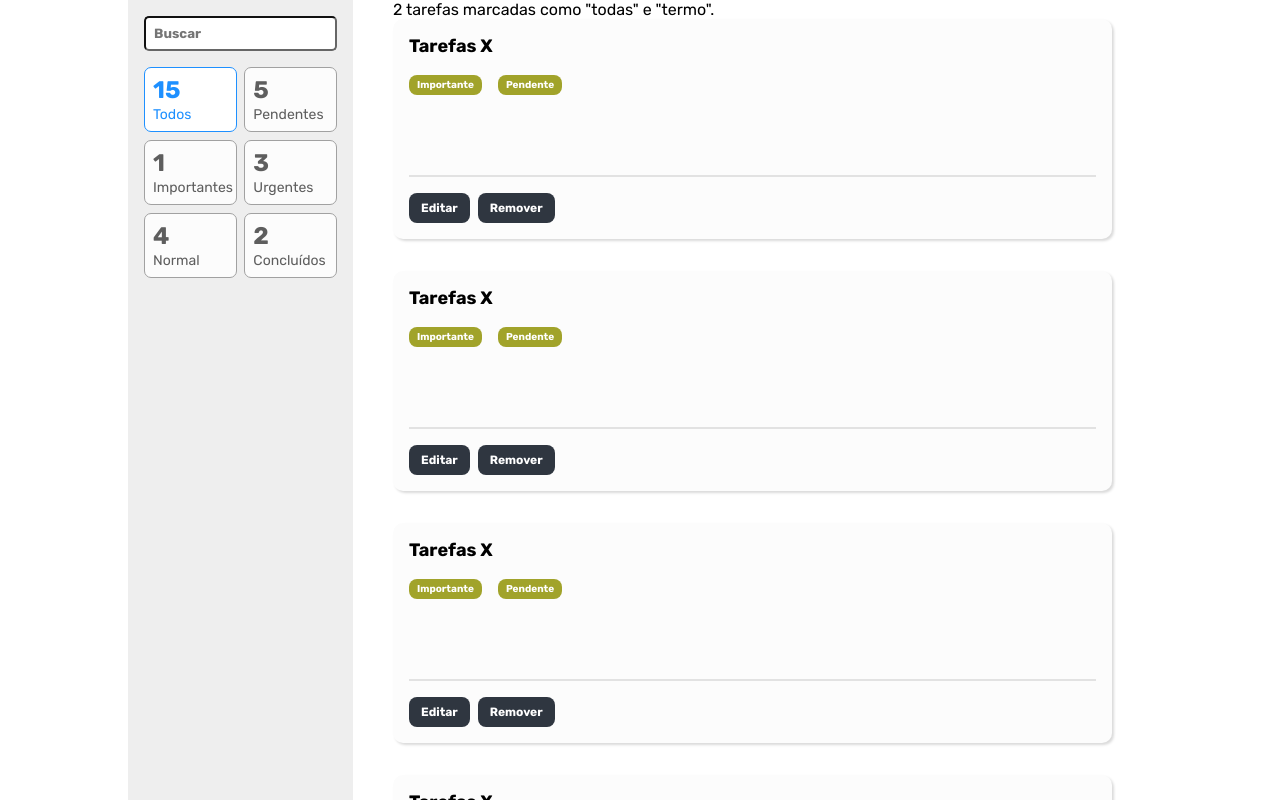
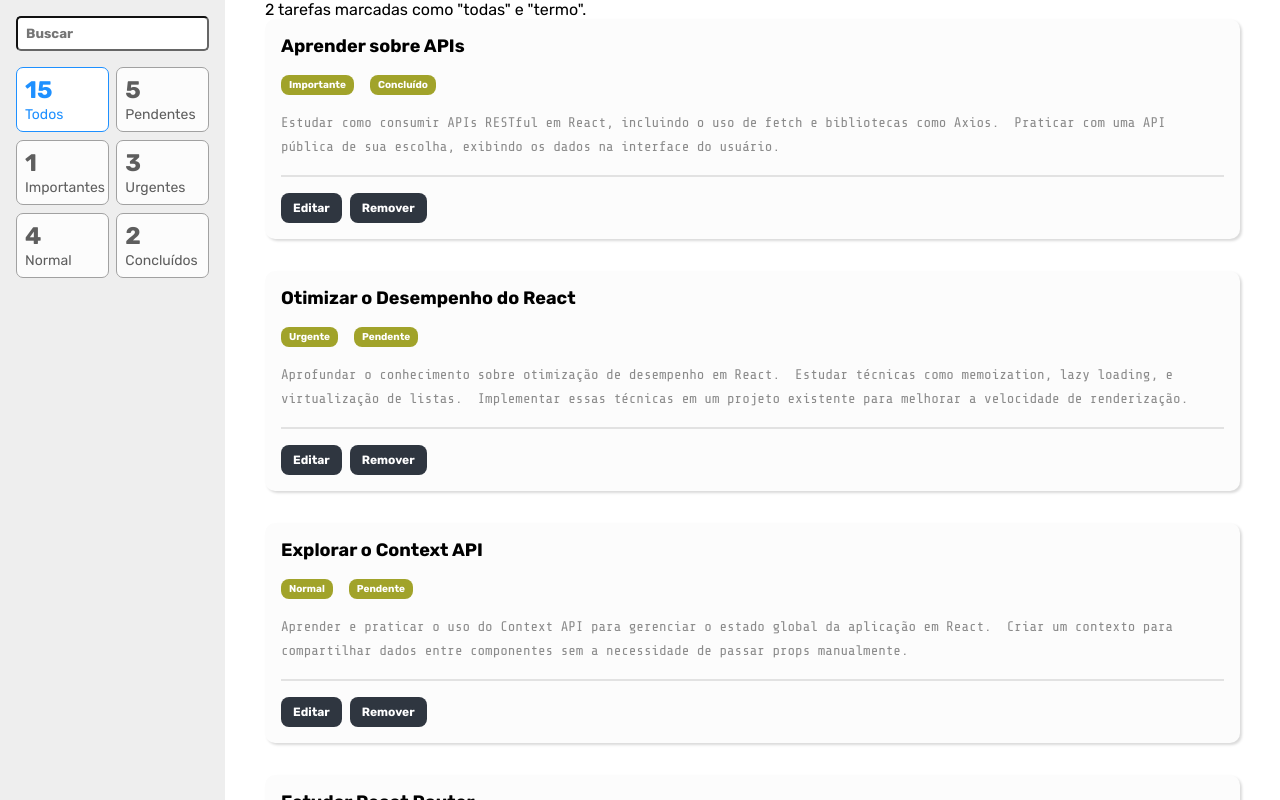
Before and after one commit to guilhermers23/EBAC_M31_TodoList, a React (Vite) app: page / in a window 1280 px wide. Built offline with nearby package versions, Linux system fonts and the light colour scheme.

Commit message:
Aula 06 - Criando o estado de troca de botões

```diff
--- /dev/null
+++ b/src/JSON/task.json
@@ -0,0 +1,38 @@
+[
+  {
+    "title": "Aprender sobre APIs",
+    "priority": "Importante",
+    "status": "Concluído",
+    "description": "Estudar como consumir APIs RESTful em React, incluindo o uso de fetch e bibliotecas como Axios.  Praticar com uma API pública de sua escolha, exibindo os dados na interface do usuário."
+  },
+  {
+    "title": "Otimizar o Desempenho do React",
+    "priority": "Urgente",
+    "status": "Pendente",
+    "description": "Aprofundar o conhecimento sobre otimização de desempenho em React.  Estudar técnicas como memoization, lazy loading, e virtualização de listas.  Implementar essas técnicas em um projeto existente para melhorar a velocidade de renderização."
+  },
+  {
+    "title": "Explorar o Context API",
+    "priority": "Normal",
+    "status": "Pendente",
+    "description": "Aprender e praticar o uso do Context API para gerenciar o estado global da aplicação em React.  Criar um contexto para compartilhar dados entre componentes sem a necessidade de passar props manualmente."
+  },
+  {
+    "title": "Estudar React Router",
+    "priority": "Importante",
+    "status": "Pendente",
+    "description": "Aprender a usar o React Router para implementar a navegação entre diferentes rotas e páginas em uma aplicação React. Criar um site de uma página com várias seções usando o React Router."
+  },
+  {
+    "title": "Escrever Testes Unitários com Jest e React Testing Library",
+    "priority": "Importante",
+    "status": "Pendente",
+    "description": "Aprender a escrever testes unitários para componentes React usando Jest e React Testing Library. Cobrir diferentes cenários de teste, incluindo renderização, interação do usuário e simulação de eventos."
+  },
+  {
+    "title": "Criar um Projeto Pessoal Completo",
+    "priority": "Normal",
+    "status": "Pendente",
+    "description": "Desenvolver um projeto React completo, aplicando todos os conhecimentos adquiridos.  O projeto pode ser um blog, um e-commerce, um gerenciador de tarefas, ou qualquer outra ideia que você tenha.  Priorizar a organização do código, a responsividade e a usabilidade."
+  }
+]
--- a/src/components/Task/index.tsx
+++ b/src/components/Task/index.tsx
@@ -1,18 +1,37 @@
+import { useState } from 'react';
 import * as S from './styled';
 
-const Task = () => (
-    <li>
+type PropsTask = {
+    title: string;
+    priority: string;
+    status: string;
+    description: string;
+};
+
+const Task = ({ title, priority, status, description }: PropsTask) => {
+    const [edit, setEdit] = useState(false);
+
+    return (
         <S.Card>
-            <S.Title>Tarefas X</S.Title>
-            <S.Tag>Importante</S.Tag>
-            <S.Tag>Pendente</S.Tag>
-            <S.Description />
+            <S.Title>{title}</S.Title>
+            <S.Tag>{priority}</S.Tag>
+            <S.Tag>{status}</S.Tag>
+            <S.Description value={description} readOnly={!edit} />
             <S.ActionsBar>
-                <S.Button>Editar</S.Button>
-                <S.Button>Remover</S.Button>
+                {edit ? (
+                    <>
+                        <S.Button>Salvar</S.Button>
+                        <S.Button onClick={() => setEdit(false)}>Cancelar</S.Button>
+                    </>
+                ) : (
+                    <>
+                        <S.Button onClick={() => setEdit(true)}>Editar</S.Button>
+                        <S.Button>Remover</S.Button>
+                    </>
+                )}
             </S.ActionsBar>
         </S.Card>
-    </li>
-);
+    )
+};
 
 export default Task;
--- a/src/containers/TaskList/index.tsx
+++ b/src/containers/TaskList/index.tsx
@@ -1,19 +1,16 @@
 import Task from "../../components/Task";
 import * as S from "./styled";
+import tasks from "../../JSON/task.json";
 
 const TaskList = () => (
     <S.Main>
         <p>2 tarefas marcadas como "todas" e "termo".</p>
         <ul>
-            <Task />
-            <Task />
-            <Task />
-            <Task />
-            <Task />
-            <Task />
-            <Task />
-            <Task />
-            <Task />
+            {tasks.map(({ title, priority, status, description }) => (
+                <li key={title}>
+                    <Task title={title} priority={priority} status={status} description={description} />
+                </li>
+            ))}
         </ul>
     </S.Main>
 );
--- a/src/styles/index.ts
+++ b/src/styles/index.ts
@@ -11,7 +11,6 @@ const GlobalStyled = createGlobalStyle`
 `;
 
 export const Container = styled.div`
-  max-width: 1024px;
   margin: 0 auto;
   display: grid;
   grid-template-columns: 225px auto;
```
